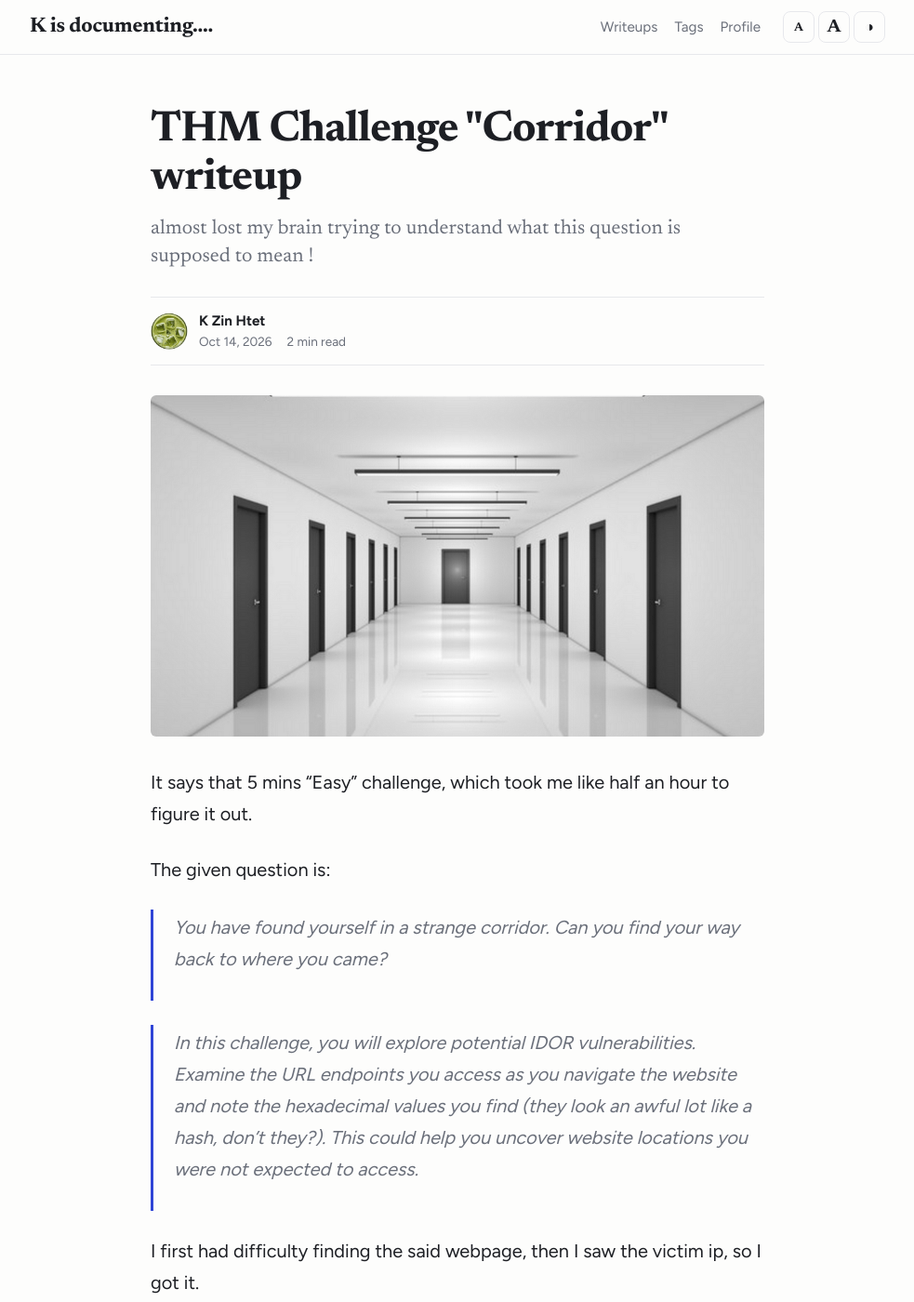
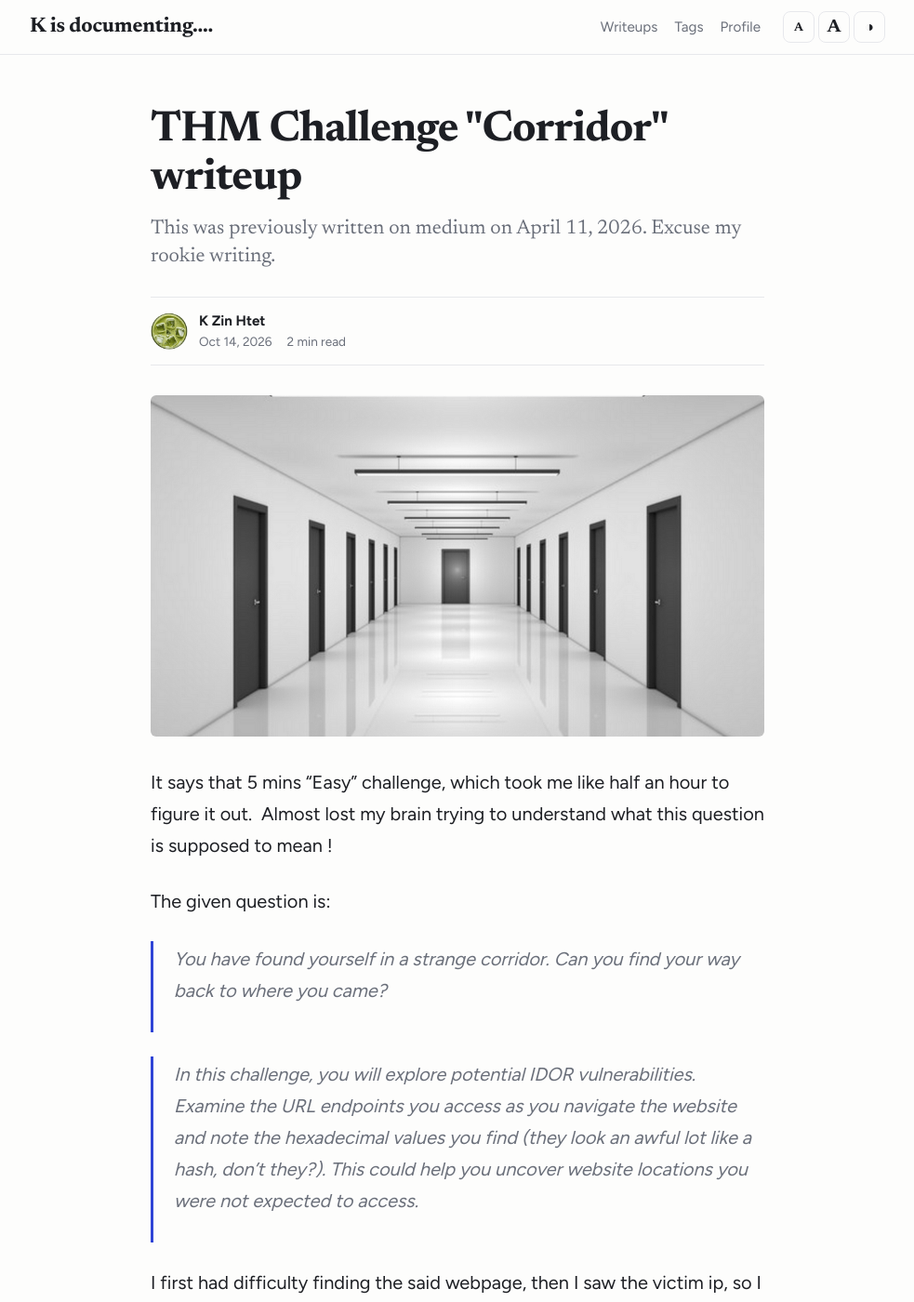
Before and after one commit to cloudskim/cloudskim.github.io, a Jekyll site: the page built from _posts/2026-10-14-thm-challenge-corridor-writeup.md, in a window 1280 px wide and 1400 px high. Shown: the whole window at 93% size, without its empty margins (148-1131 px from the left). Built offline with Jekyll 4.4.1, drawn with Linux system fonts in a browser that asks for light colours.

Commit message:
Update _posts/2026-10-14-thm-challenge-corridor-writeup.md (via Pages CMS)

```diff
--- a/_posts/2026-10-14-thm-challenge-corridor-writeup.md
+++ b/_posts/2026-10-14-thm-challenge-corridor-writeup.md
@@ -1,13 +1,13 @@
 ---
 title: THM Challenge "Corridor" writeup
-subtitle: almost lost my brain trying to understand what this question is
-  supposed to mean !
+subtitle: This was previously written on medium on April 11, 2026. Excuse my
+  rookie writing.
 tags:
   - Tryhackme
   - TryhackmeWalkthrough
 image: /assets/images/1_J2Urmnki78k_n3OZkwKsuQ.png
 ---
-It says that 5 mins “Easy” challenge, which took me like half an hour to figure it out.
+It says that 5 mins “Easy” challenge, which took me like half an hour to figure it out.  Almost lost my brain trying to understand what this question is supposed to mean !
 
 The given question is:
 
```
